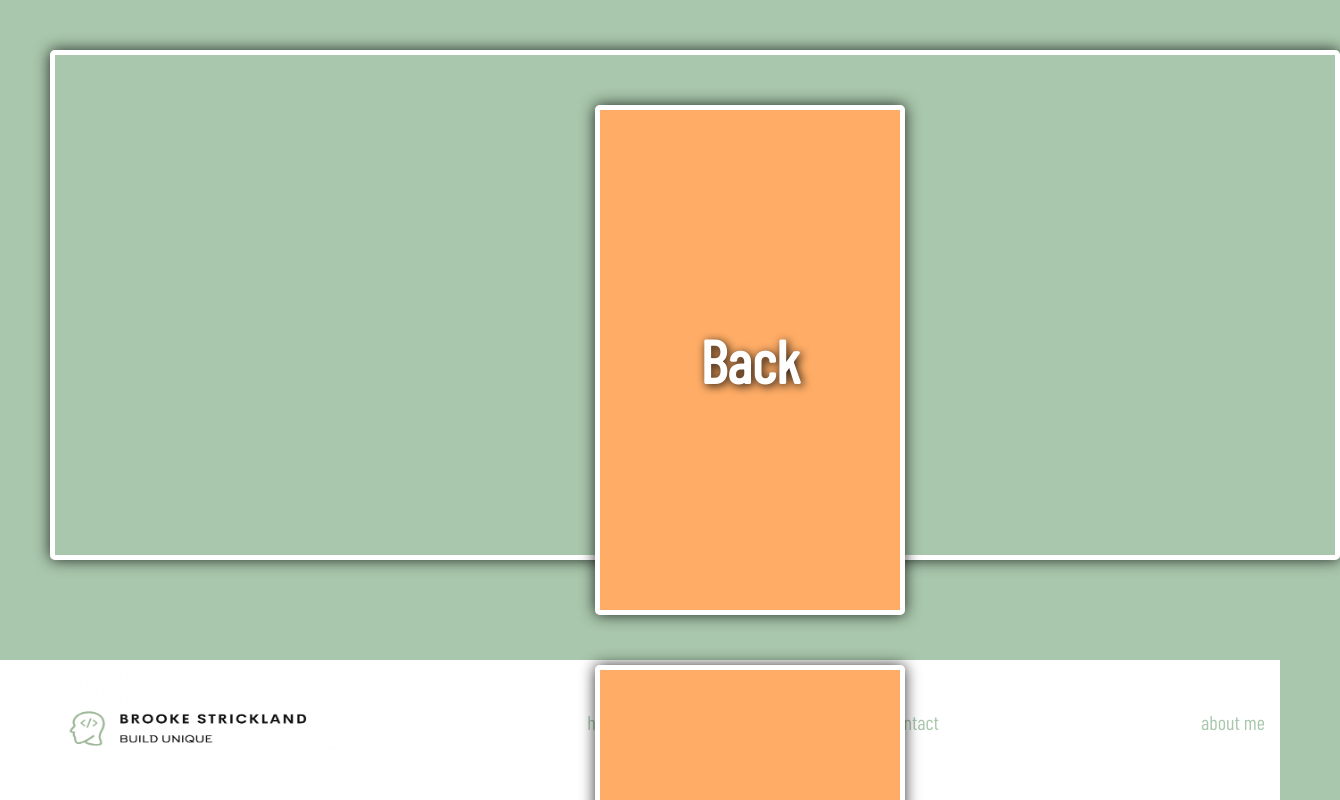
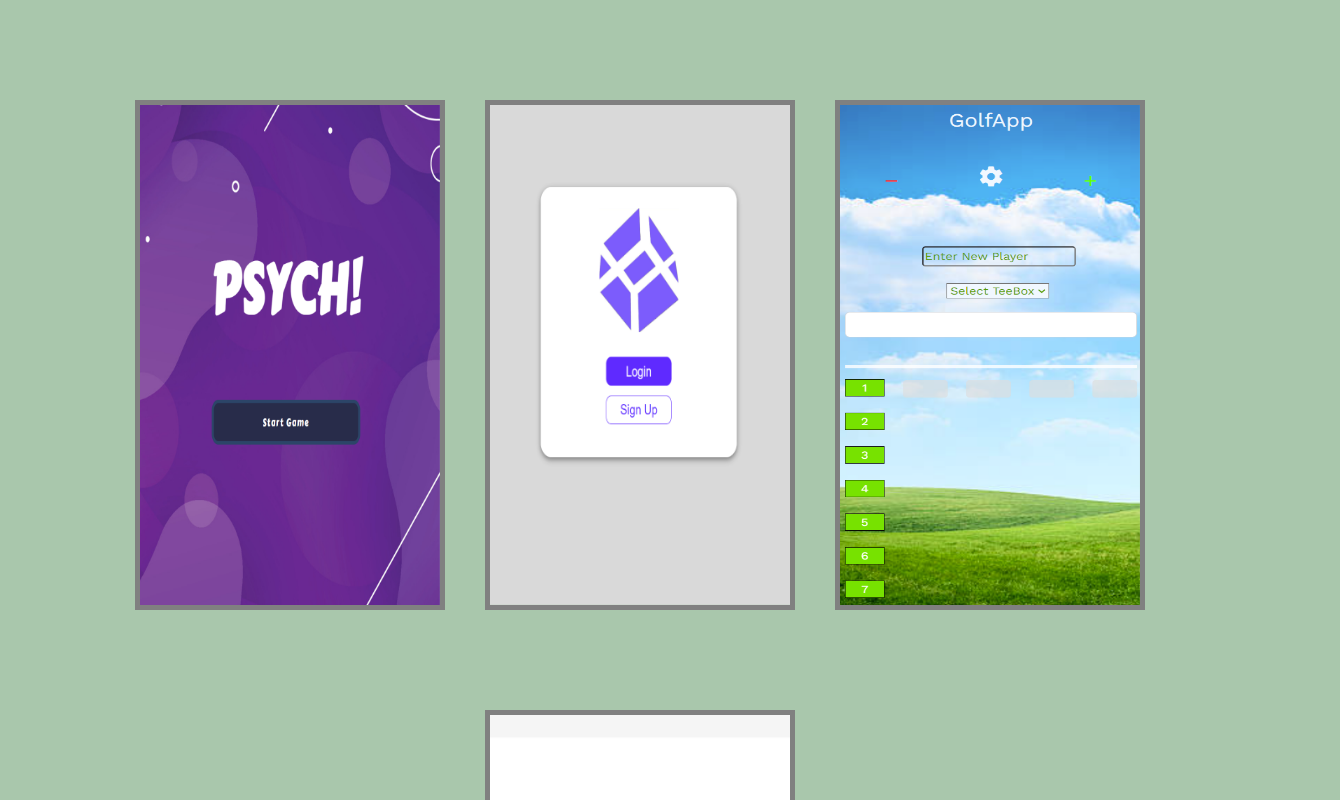
Before and after one commit to BrookeStricklandMTEC/portfolio-website, a React (Create React App) app: page /portfolio in a window 1280 px wide. Shown: the top 800 px of the page, 1340 px wide, since content can reach past the window. Built offline with nearby package versions, Linux system fonts and the light colour scheme.

Commit message:
fully functional, adding some styling changes

```diff
--- a/src/components/Portfolio.jsx
+++ b/src/components/Portfolio.jsx
@@ -4,9 +4,14 @@ import FlippableCard from './card/flippable-card'
 import { Link } from "react-router-dom"
 import Card from './card/card';
 
+import CardFlip from './card/card-flip'
+
 function Portfolio() {
     return<>
-        <FlippableCard> </FlippableCard>
+        {/* <FlippableCard> </FlippableCard>  */}
+
+        <CardFlip> </CardFlip>
+
 
         <footer>
             <img src='./images/logo1.png' alt='logo not found' id='logo-image' />
--- /dev/null
+++ b/src/components/card/card-flip.css
@@ -0,0 +1,59 @@
+.wrapper{
+    display: flex;
+    justify-content: center;
+    align-items: center;
+    flex-direction: row;
+    flex-wrap: wrap;
+
+    margin: 50px;
+}
+
+.card{
+    border: 5px solid gray;
+
+    position: relative;
+    height: 500px;
+    width: 300px;
+    transform-style: preserve-3d;
+    margin: 50px 20px 50px 20px;
+}
+
+.card .face{
+    position: absolute;
+    top: 0;
+    left: 0;
+    width: 100%;
+    height: 100%;
+    transform-style: preserve-3d;
+    display: flex;
+    justify-content: center;
+    align-items: center;
+    transition: 2s ease-in-out;
+    backface-visibility: hidden;
+    transform: perspective(500px) rotateY(0deg);
+}
+
+.card .face.front{
+    background: #ff0;
+}
+
+.card:hover .face.front{
+    transform: perspective(500px) rotateY(180deg);
+}
+
+.card .face.back{
+    background: #3bc2ff;
+    color: #fff;
+
+    transform: perspective(500px) rotateY(180deg);
+}
+
+.card:hover .face.back{
+    transform: perspective(500px) rotateY(360deg);
+}
+
+.card .face p {
+    margin: 0;
+    text-shadow: 2px 2px 2px black;
+    transform: perspective(500px) translateZ(50px);
+}
--- /dev/null
+++ b/src/components/card/card-flip.js
@@ -0,0 +1,78 @@
+import React from 'react';
+import './card-flip.css'
+
+function CardFlip() {
+
+    return <>
+
+        <div className='wrapper'>
+            <div className='card card1'>
+                <div className='face front'>
+                    <img src='./images/psych.png' height={'500px'} width={'300px'} />
+                </div>
+
+                <div className='face back'>
+                    <p> This was my very first react developement-jam I had made within three weeks.
+                        It is a trivia app with four different categories (pop culture, history, language, and science)
+                        Have a look at the full game
+                        <a> here </a>
+                    </p>
+                </div>
+
+            </div>
+
+            <div className='card card2'>
+                <div className='face front'>
+                    <img src='./images/registration.png' height={'500px'} width={'300px'} />
+                </div>
+
+                <div className='face back'>
+                    <p> This was my very first full stack school registration application I made with Jarom Oyler within four weeks.
+                        Here, there is a functional login and registration feature.
+                        You are able to register for classes, which will be displayed on your home page after successfully registring.
+                        The classes display their cost, schedule, and more.
+                        Have a look at the full application
+                        <a> here </a>
+                    </p>
+                </div>
+            </div>
+
+
+            <div className='card card3'>
+                <div className='face front'>
+                    <img src='./images/golfapp.png' height={'500px'} width={'300px'} />
+
+                </div>
+
+                <div className='face back'>
+                    <p> This piece of work was my very first fully functional javascript built application. </p>
+
+                      <p>  This project introduced me to pulling api.
+                        In this app, I pull information from a golf api, which then displays the information from the selected course.
+                        Have a look at the full app
+                        <a> here </a>
+                    </p>
+                </div>
+
+            </div>
+
+            <div className='card card4'>
+                <div className='face front'>
+                    <img src='./images/hrApp.png' height={'500px'} width={'300px'} />
+                </div>
+
+                <div className='face back'>
+                    <p> This was my very first Angular built application.
+                        This application uses googles firebase to store employee hours, which can then be edited or deleted and will reflect in the application
+                        Have a look at the full application
+                        <a> here </a>
+                        </p>
+                </div>
+
+            </div>
+        </div>
+    </>
+
+}
+
+export default CardFlip;
--- a/src/components/card/card.css
+++ b/src/components/card/card.css
@@ -1,4 +1,4 @@
-.card {
+/* .card {
 
   display: flex;
   justify-content: center;
@@ -68,4 +68,4 @@
 
   display: flex;
 
-}
+} */
--- a/src/components/card/card.js
+++ b/src/components/card/card.js
@@ -1,24 +1,24 @@
 
-import "./card.css";
-import FlippableCard2 from "./flippable-card-2";
+// import "./card.css";
+// import FlippableCard2 from "./flippable-card-2";
 
-function Card({ onClick, flipped }) {
+// function Card({ onClick, flipped }) {
 
-  const cardImages = ['registration.png', 'golfapp.png',]
+//   const cardImages = ['registration.png', 'golfapp.png',]
 
-  return cardImages.map(index => {
-    return (
+//   return cardImages.map(index => {
+//     return (
 
-      <FlippableCard2>
-          <div className="card-back"> Back </div>
-          <div className="card-front">
-            <img src={'./images/' + index} width={'300px'} height={'500px'} />
-          </div>
-      </FlippableCard2>
-    )
-  });
-}
+//       <FlippableCard2>
+//           <div className="card-back"> Back </div>
+//           <div className="card-front">
+//             <img src={'./images/' + index} width={'300px'} height={'500px'} />
+//           </div>
+//       </FlippableCard2>
+//     )
+//   });
+// }
 
 
 
-export default Card;
+// export default Card;
```
Also changed, not shown: public/images/hrApp.png (added), public/images/plant-border.png (deleted).
